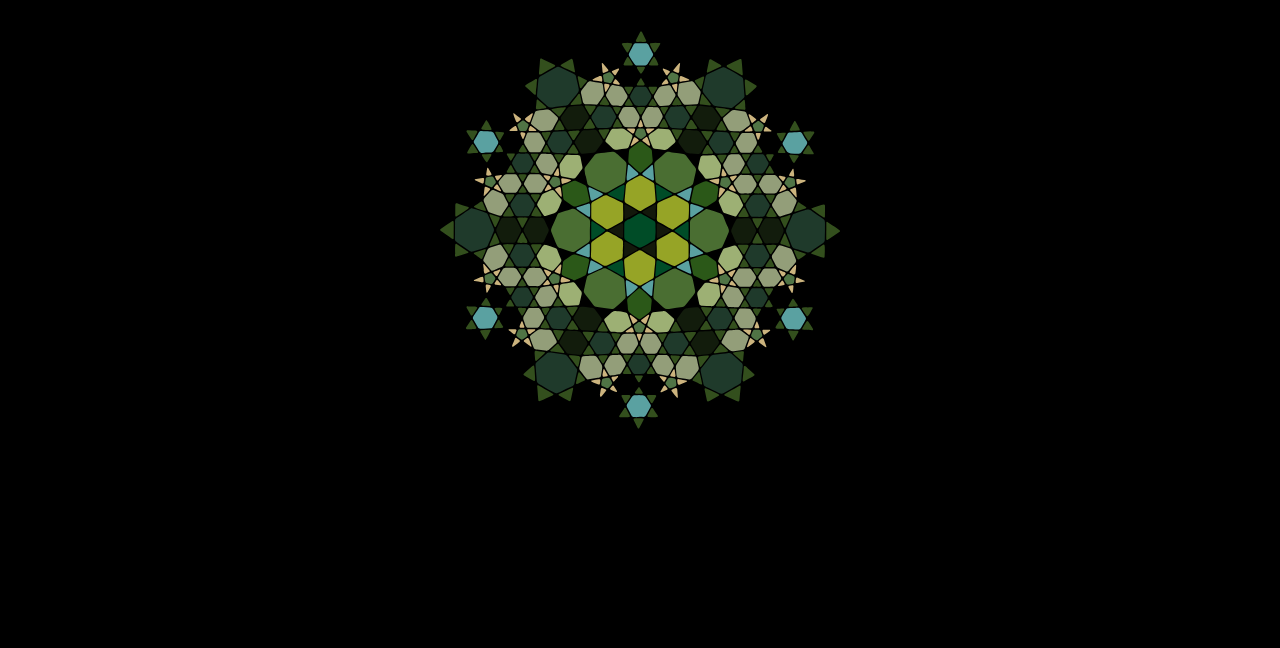
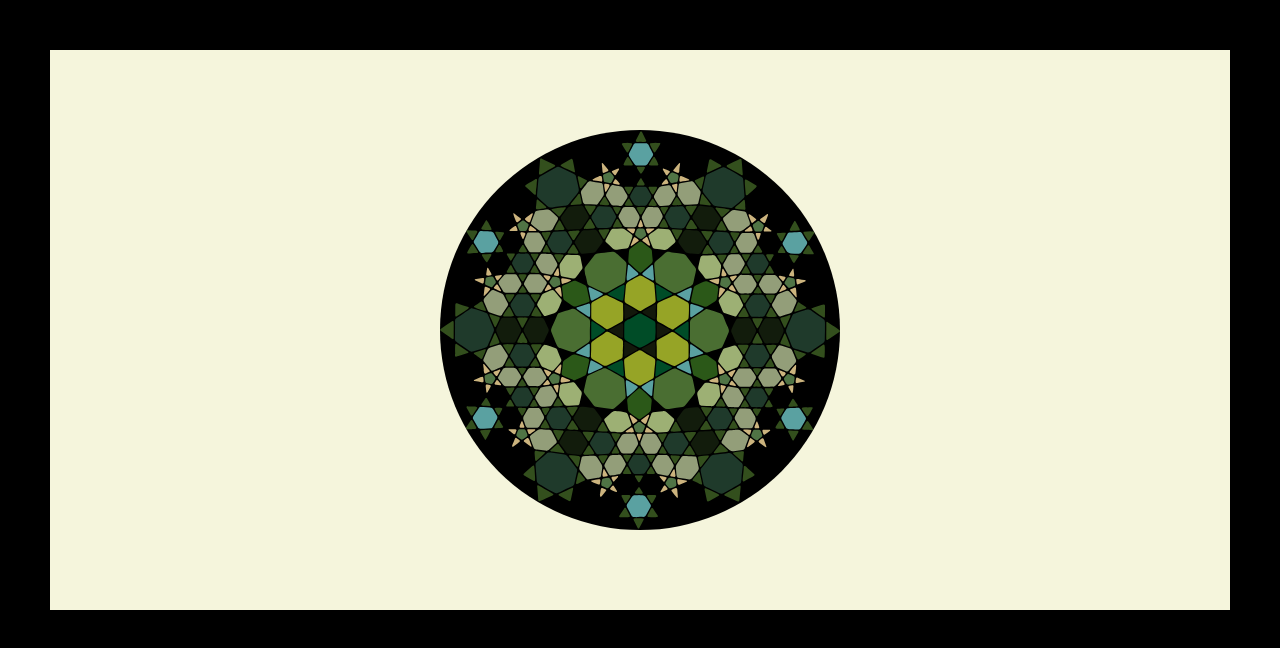
Before and after one commit to mudevi/mudevi.github.io, a plain HTML site: page index.html in a window 1280 px wide. Drawn offline with Linux system fonts and the light colour scheme.

Commit message:
add wrapper

```diff
--- a/css/style.scss
+++ b/css/style.scss
@@ -20,8 +20,15 @@
 .st15{fill:#D3E5A3;}
 
 body {
-	background-color: #000;
+	background-color: black;
 }
+.wrapper {
+	margin: 50px;
+	background-color: beige;
+	max-width: 1440px;
+	padding: 50px;
+}
+
 * {
 	color: beige;
 }
@@ -29,6 +36,7 @@ button {
 	color: black;
 }
 svg {
+	background-color: black;
 	display: block;
 	margin: 30px auto;
 	width: 400px;
--- a/index.html
+++ b/index.html
@@ -24,7 +24,9 @@
 	<meta name="msapplication-square310x310logo" content="favicon/largetile.png" />
 </head>
 <body>
-<img src="snowflake.svg" id="Layer1" class="inject-me" alt="">
+<div class="wrapper">
+	<img src="snowflake.svg" id="Layer1" class="inject-me" alt="">
+</div>
 
 <script>
 
```
Also changed, not shown: css/style.css, 1 other file.
